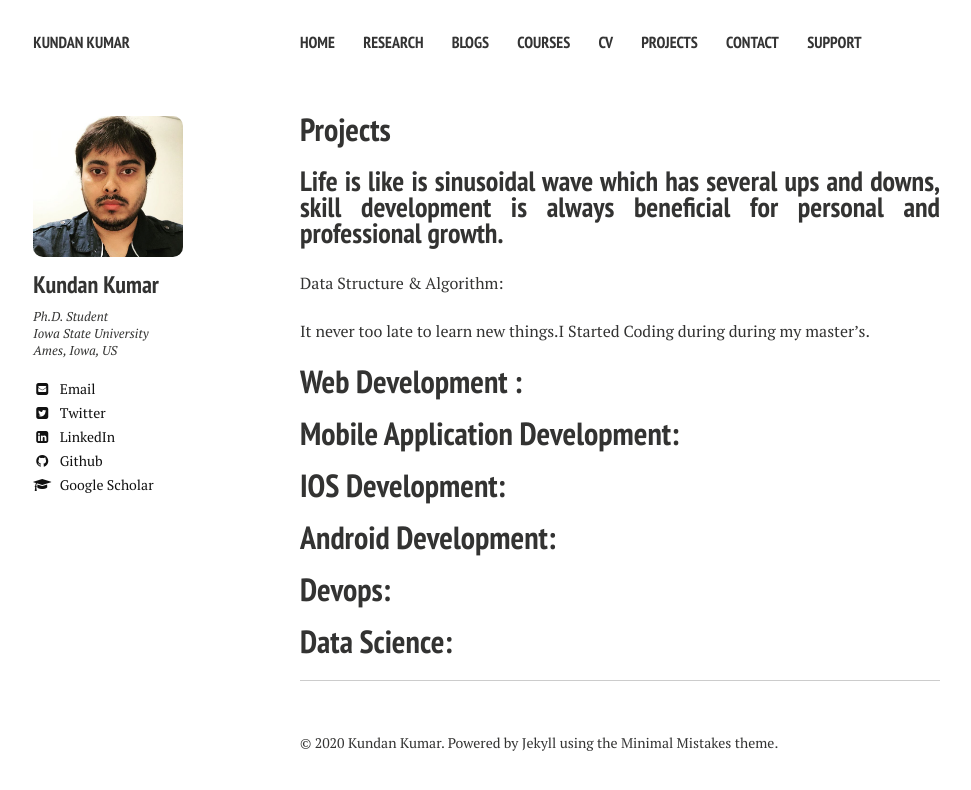
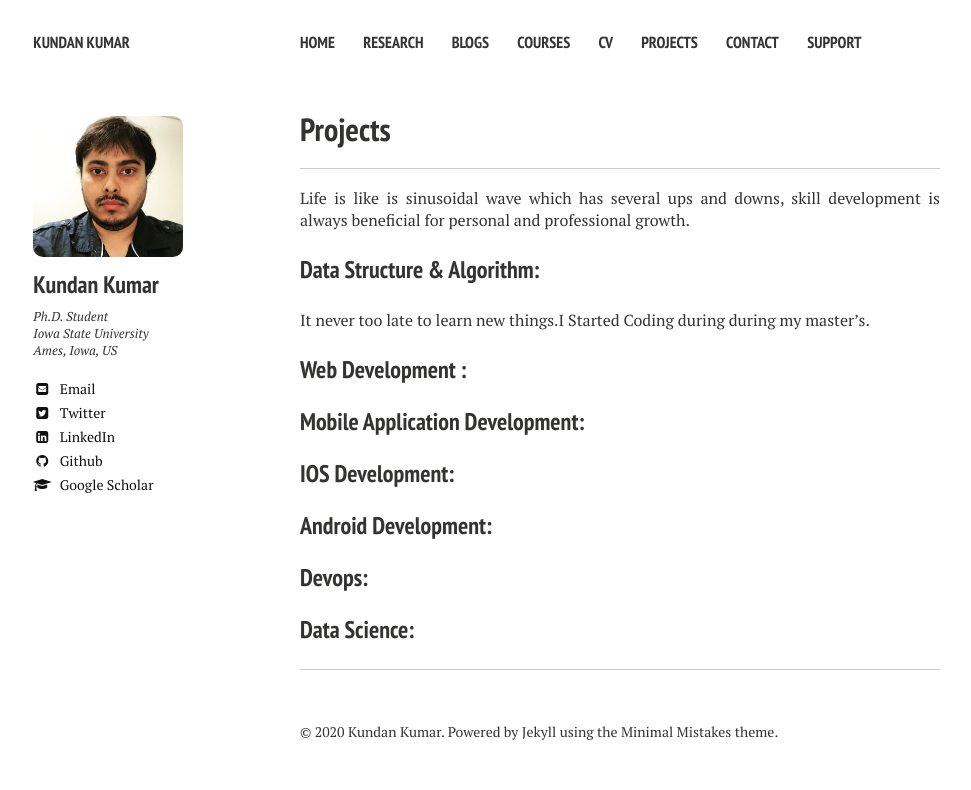
Before and after one commit to kundan7kumar/kundan7kumar.github.io, a Jekyll site: the page built from talks/index.md, in a window 1280 px wide. Shown: the top 790 px of the page, without its empty margins (20-991 px from the left). Built offline with Jekyll 4.4.1, drawn with Linux system fonts in a browser that asks for light colours; nearby versions of some CDN libraries.

```diff
--- a/talks/index.md
+++ b/talks/index.md
@@ -5,25 +5,26 @@ tags: [talks, kundan, kumar, iowa, isu, graduate]
 modified:
 comments: false
 ---
+----
 Life is like is sinusoidal wave which has several ups and downs, skill development is always beneficial for personal and professional growth.
-----
 
-Data Structure & Algorithm:
+
+### Data Structure & Algorithm:
 
 It never too late to learn new things.I Started Coding during during my master's.
 
 
-# Web Development :
+### Web Development :
 
 
-# Mobile Application Development:
+### Mobile Application Development:
 
-# IOS Development:
+### IOS Development:
 
-# Android Development:
+### Android Development:
 
 
-# Devops:
+### Devops:
 
 
-# Data Science:
+### Data Science:
```
